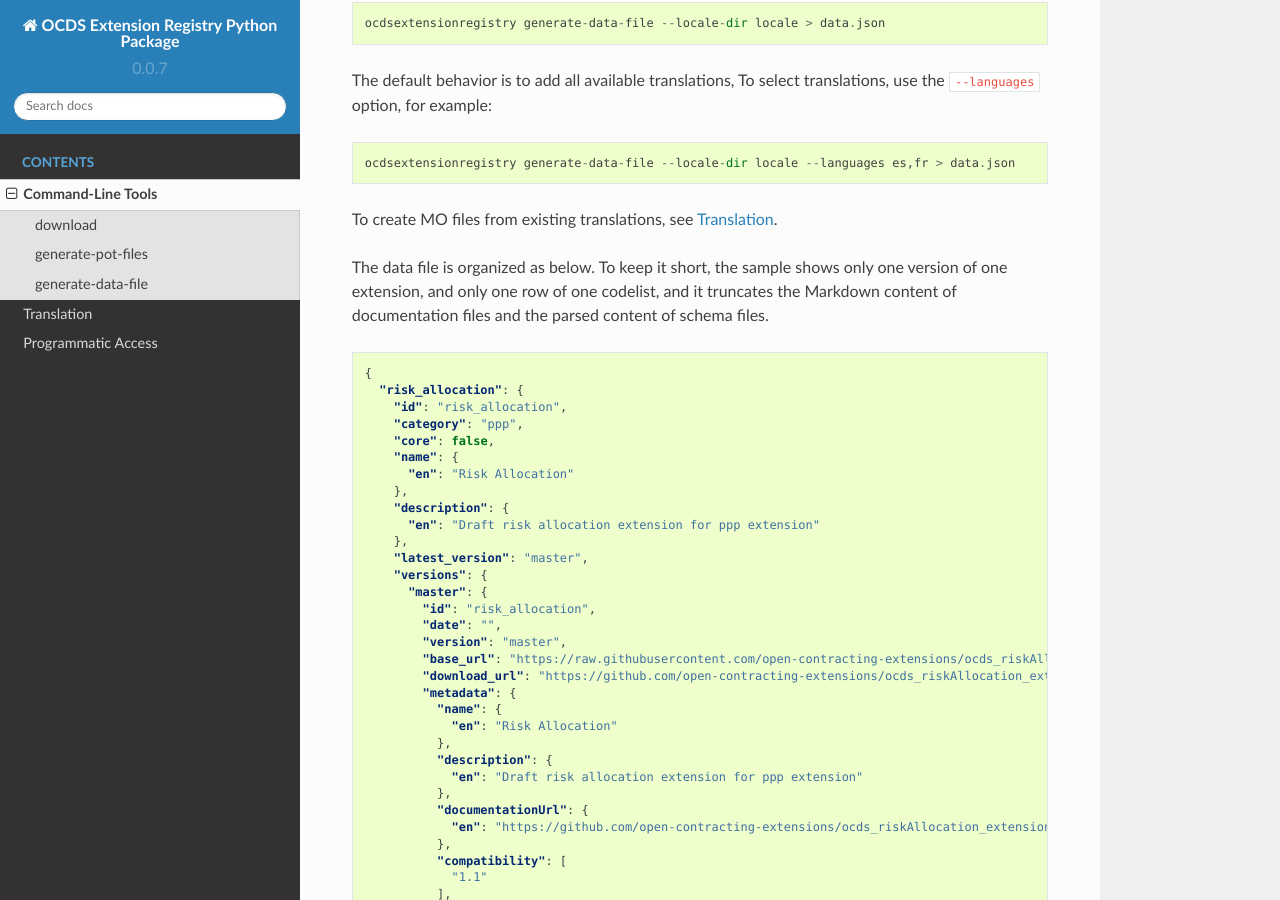
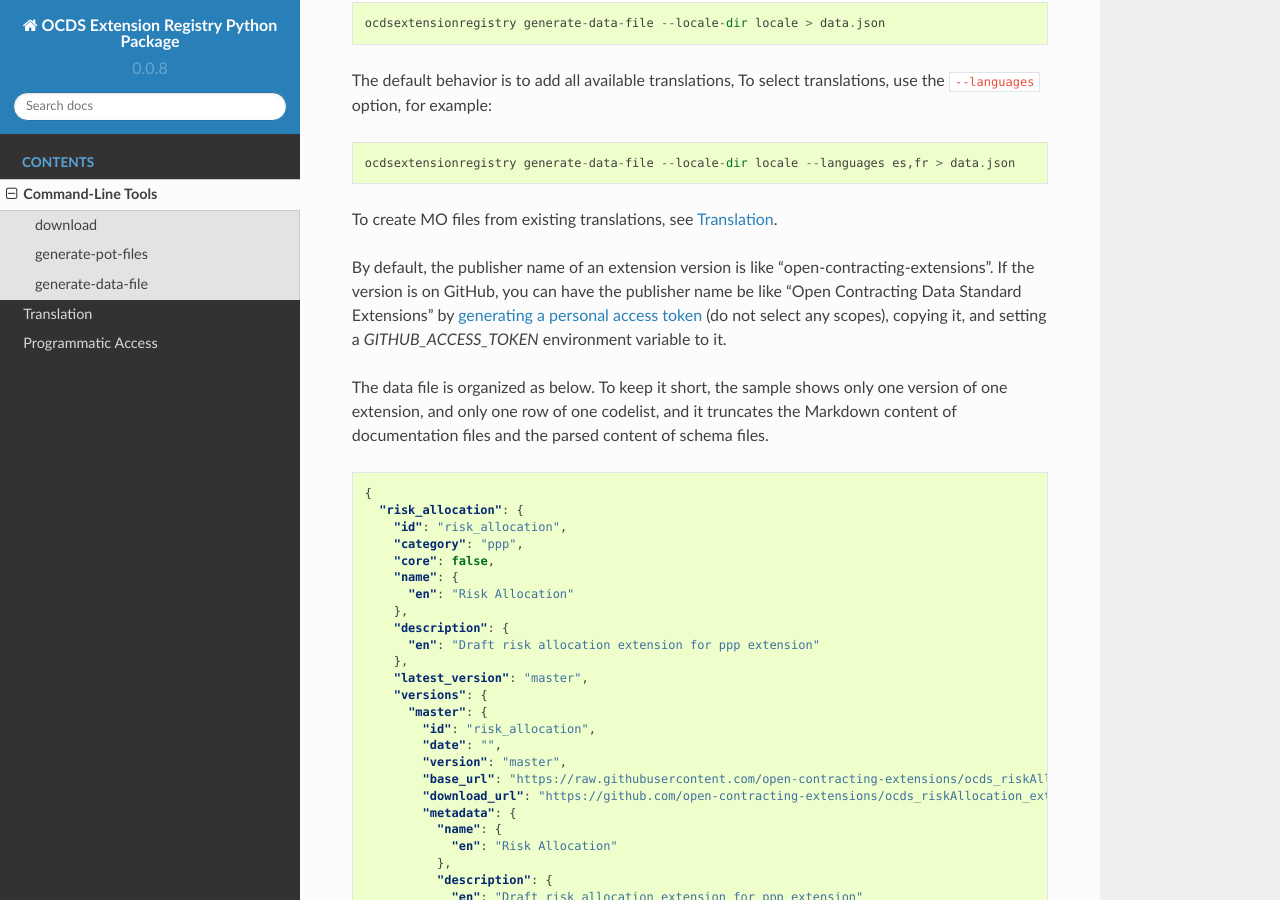
Before and after one commit to open-contracting/extension_registry.py, a Sphinx documentation site: the page built from docs/cli.rst, in a window 1280 px wide and 900 px high, scrolled down 2110 px. Built offline with Sphinx 7.4.7 and the Read the Docs theme 2.0.0, drawn with Linux system fonts in a browser that asks for light colours.

Commit message:
Fix rate limiting error when getting publisher names from GitHub in generate-data-file tool.

```diff
--- a/docs/cli.rst
+++ b/docs/cli.rst
@@ -77,6 +77,8 @@ The default behavior is to add all available translations, To select translation
     ocdsextensionregistry generate-data-file --locale-dir locale --languages es,fr > data.json
 
 To create MO files from existing translations, see :doc:`translation`.
+
+By default, the publisher name of an extension version is like "open-contracting-extensions". If the version is on GitHub, you can have the publisher name be like "Open Contracting Data Standard Extensions" by `generating a personal access token <https://github.com/settings/tokens/new>`__ (do not select any scopes), copying it, and setting a `GITHUB_ACCESS_TOKEN` environment variable to it.
 
 The data file is organized as below. To keep it short, the sample shows only one version of one extension, and only one row of one codelist, and it truncates the Markdown content of documentation files and the parsed content of schema files.
 
--- a/docs/conf.py
+++ b/docs/conf.py
@@ -27,7 +27,7 @@ copyright = '2018, Open Contracting Partnership'
 author = 'Open Contracting Partnership'
 
 # The short X.Y version
-version = '0.0.7'
+version = '0.0.8'
 # The full version, including alpha/beta/rc tags
 release = version
 
--- a/setup.py
+++ b/setup.py
@@ -5,7 +5,7 @@ with open('README.rst') as f:
 
 setup(
     name='ocdsextensionregistry',
-    version='0.0.7',
+    version='0.0.8',
     author='Open Contracting Partnership',
     author_email='data@open-contracting.org',
     url='https://github.com/open-contracting/extension_registry.py',
```
Also changed, not shown: CHANGELOG.md (+4 -0 lines), 1 other file.
